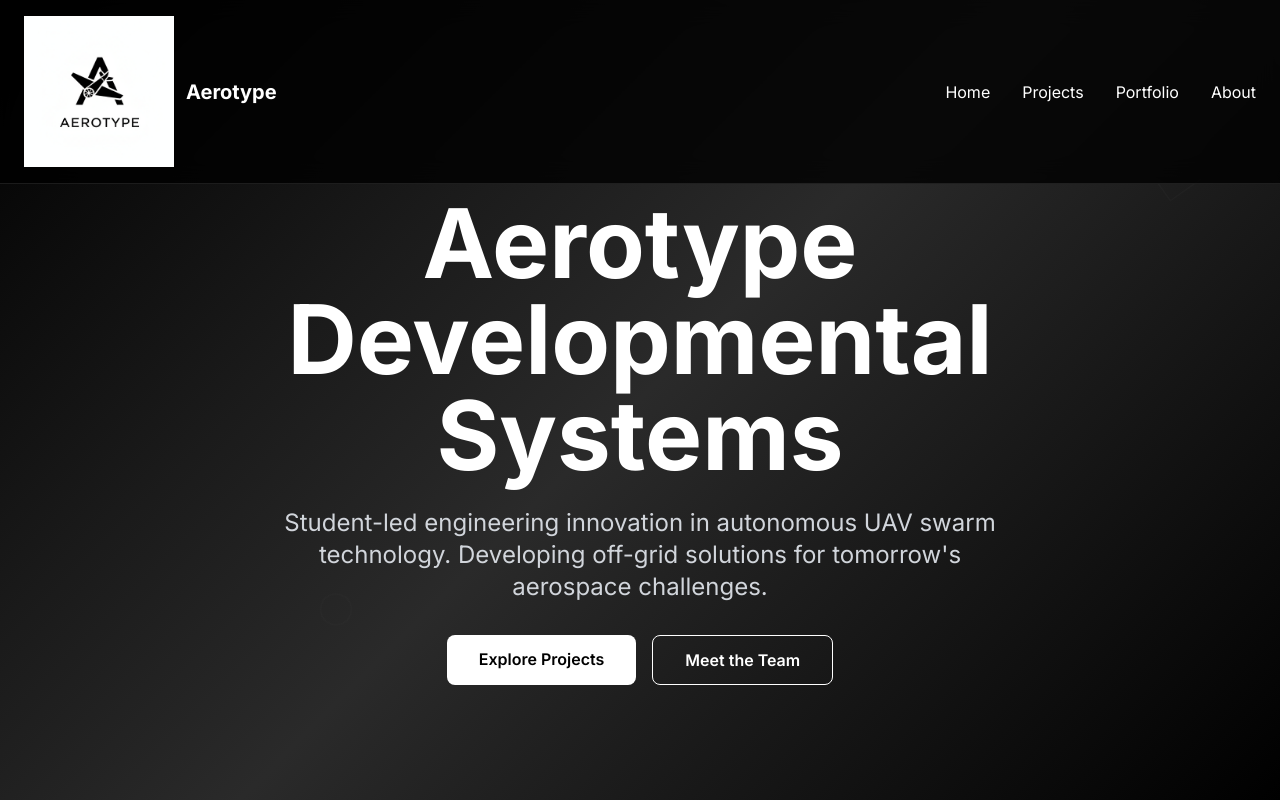
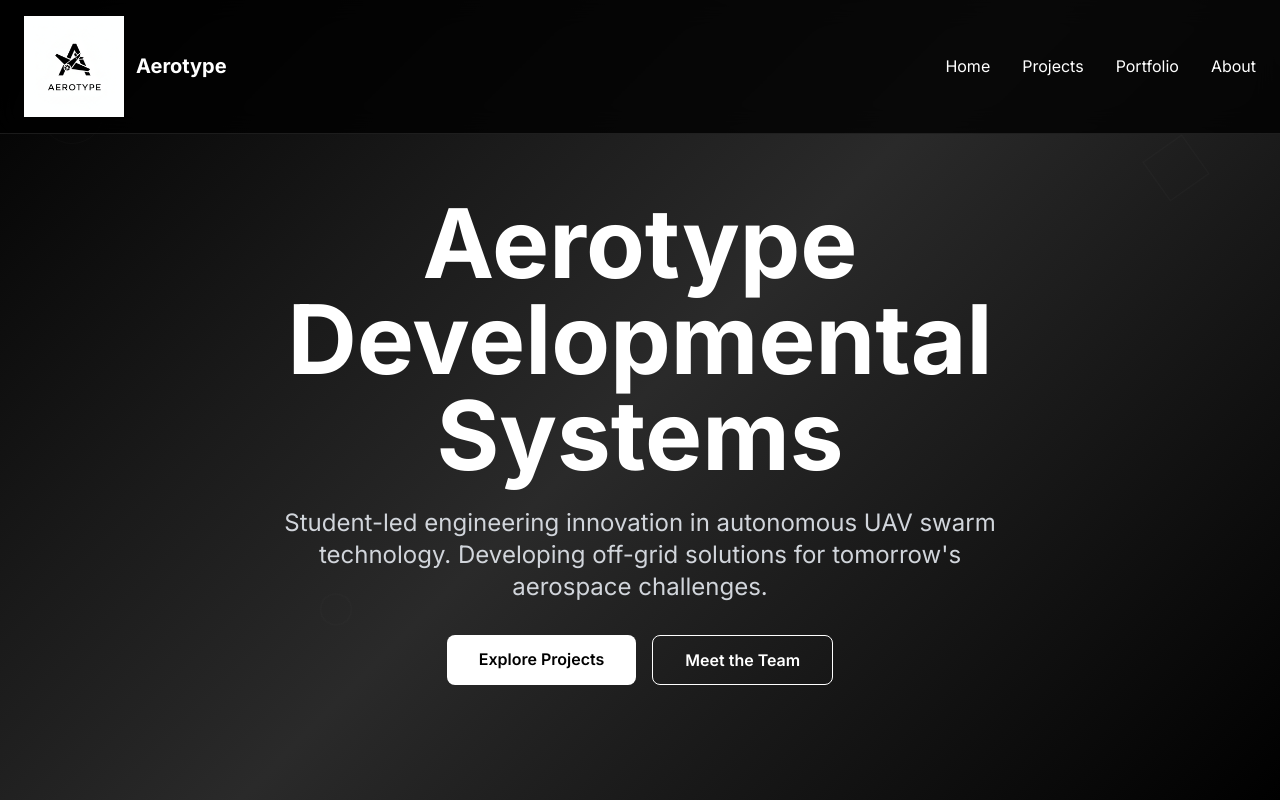
Before and after one commit to MakaylaLundry/Website-testing, a plain HTML site: page index.html in a window 1280 px wide. Shown: the top 800 px of the page. Drawn offline with nearby package versions, Linux system fonts and the light colour scheme; animation ran at ten frames a second.

Commit message:
Update index.html
smaller logo

```diff
--- a/index.html
+++ b/index.html
@@ -145,7 +145,7 @@
         <div class="max-w-7xl mx-auto px-6 py-4">
             <div class="flex items-center justify-between">
                 <div class="flex items-center space-x-3">
-                    <img src="logo.jpg" alt="Aerotype Logo" class="logo" width = "150">
+                    <img src="logo.jpg" alt="Aerotype Logo" class="logo" width = "100">
                     <span class="text-xl font-bold">Aerotype</span>
                 </div>
                 <div class="hidden md:flex items-center space-x-8">
```
